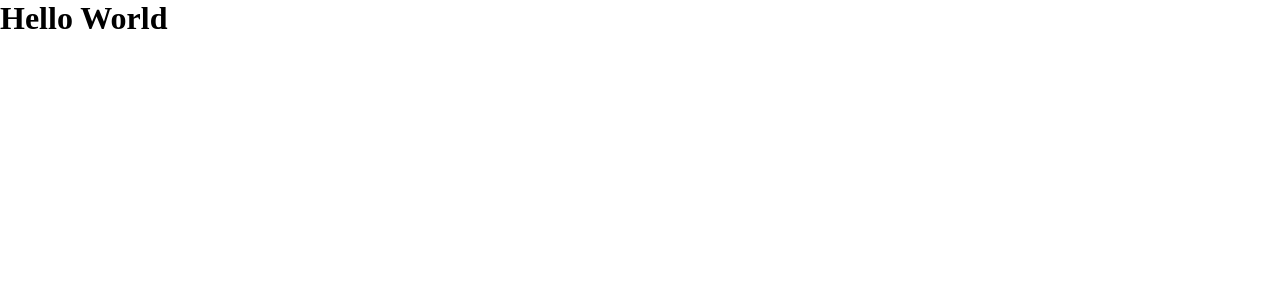
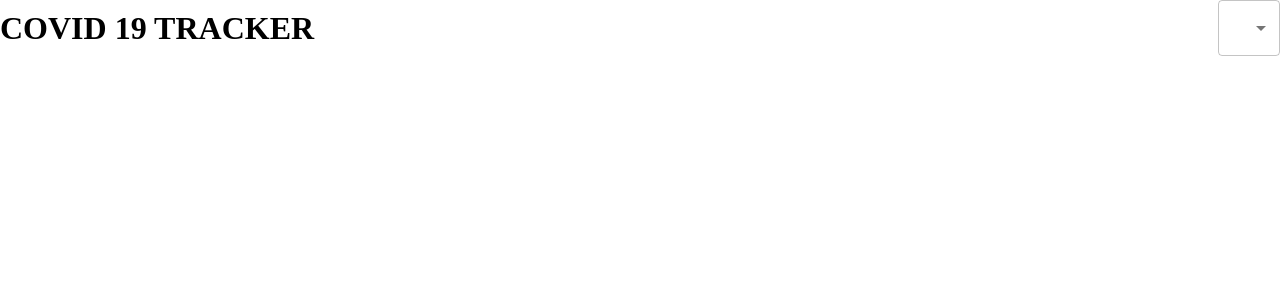
Before and after one commit to knikhil352000/React-Projects, a React (Create React App) app in the folder Covid-Tracker/: page / in a window 1280 px wide. Shown: the top 300 px of the page. Built offline with nearby package versions, Linux system fonts and the light colour scheme.

Commit message:
Setting up the header

```diff
--- a/Covid-Tracker/package.json
+++ b/Covid-Tracker/package.json
@@ -15,7 +15,6 @@
     "react-dom": "^17.0.1",
     "react-router-dom": "^5.2.0",
     "react-scripts": "4.0.1",
-    "react-tinder-card": "^1.3.1",
     "web-vitals": "^0.2.4"
   },
   "scripts": {
--- a/Covid-Tracker/src/App.css
+++ b/Covid-Tracker/src/App.css
@@ -0,0 +1,6 @@
+.app__header {
+    display: flex;
+    justify-content: space-between;
+    align-items: center;
+    margin-bottom: 20px;
+}
--- a/Covid-Tracker/src/App.js
+++ b/Covid-Tracker/src/App.js
@@ -1,7 +1,32 @@
 import React from 'react'
+import { FormControl, MenuItem, Select } from '@material-ui/core'
+import './App.css'
 const App = () => {
     return (
-        <h1>Hello World</h1>
+        <div className="app">
+            <div className="app__header">
+                <h1>COVID 19 TRACKER</h1>
+                <FormControl className='app__dropdown'>
+                    <Select
+                        variant='outlined'
+                        value='abc'
+                    >
+                        <MenuItem value='worldwide'>Worldwide</MenuItem>
+                        <MenuItem value='worldwide'>Worldwide</MenuItem>
+                        <MenuItem value='worldwide'>Worldwide</MenuItem>
+                        <MenuItem value='worldwide'>Worldwide</MenuItem>
+                    </Select>
+                </FormControl>
+            </div>
+
+            {/* Header */}
+            {/* Titel + Input dropdown */}
+            {/* InfoBox */}
+            {/* InfoBox */}
+            {/* InfoBox */}
+            {/* Table */}
+            {/* Map */}
+        </div>
     )
 }
 
```
Also changed, not shown: 2 other files (tests, documents, lock files or other folders).
